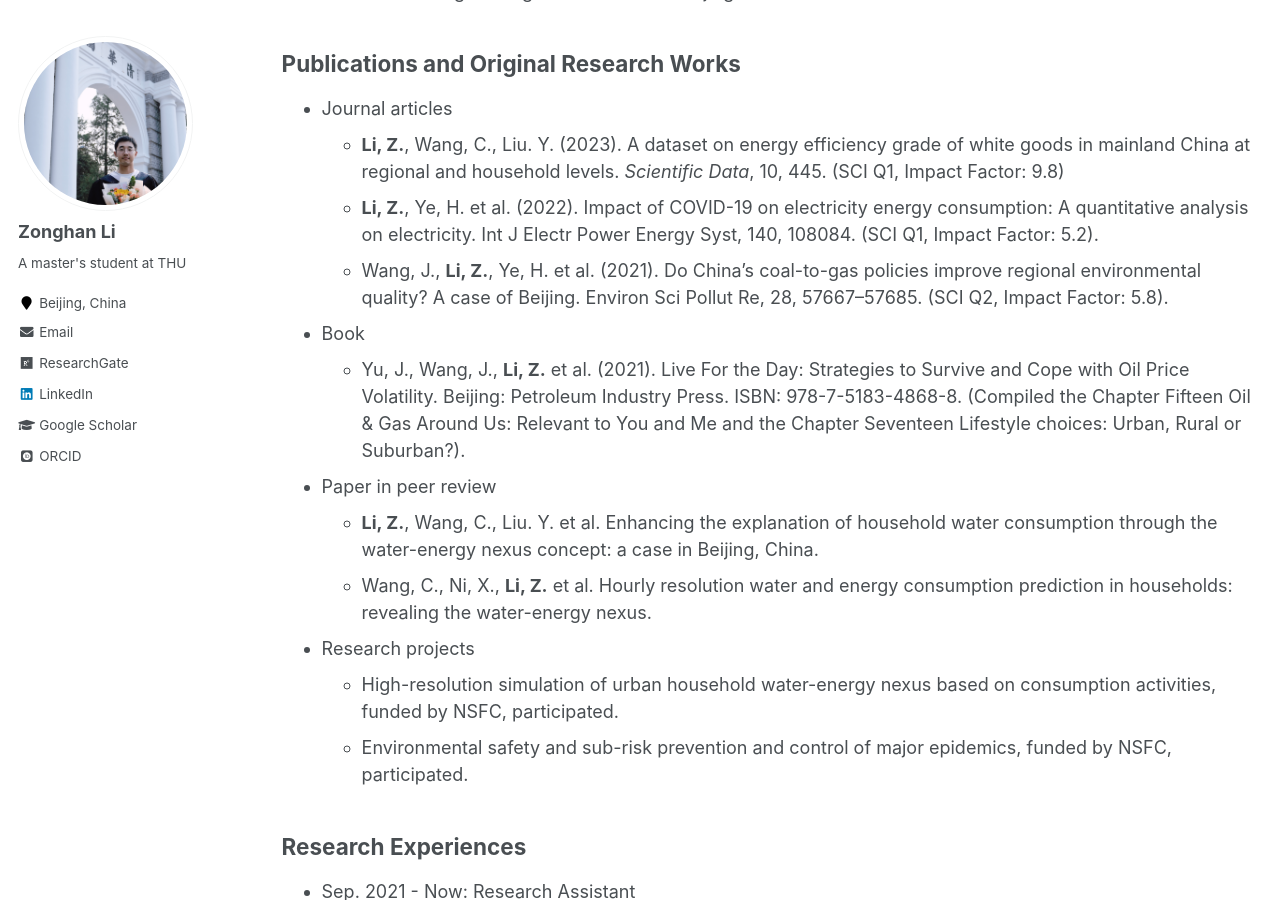
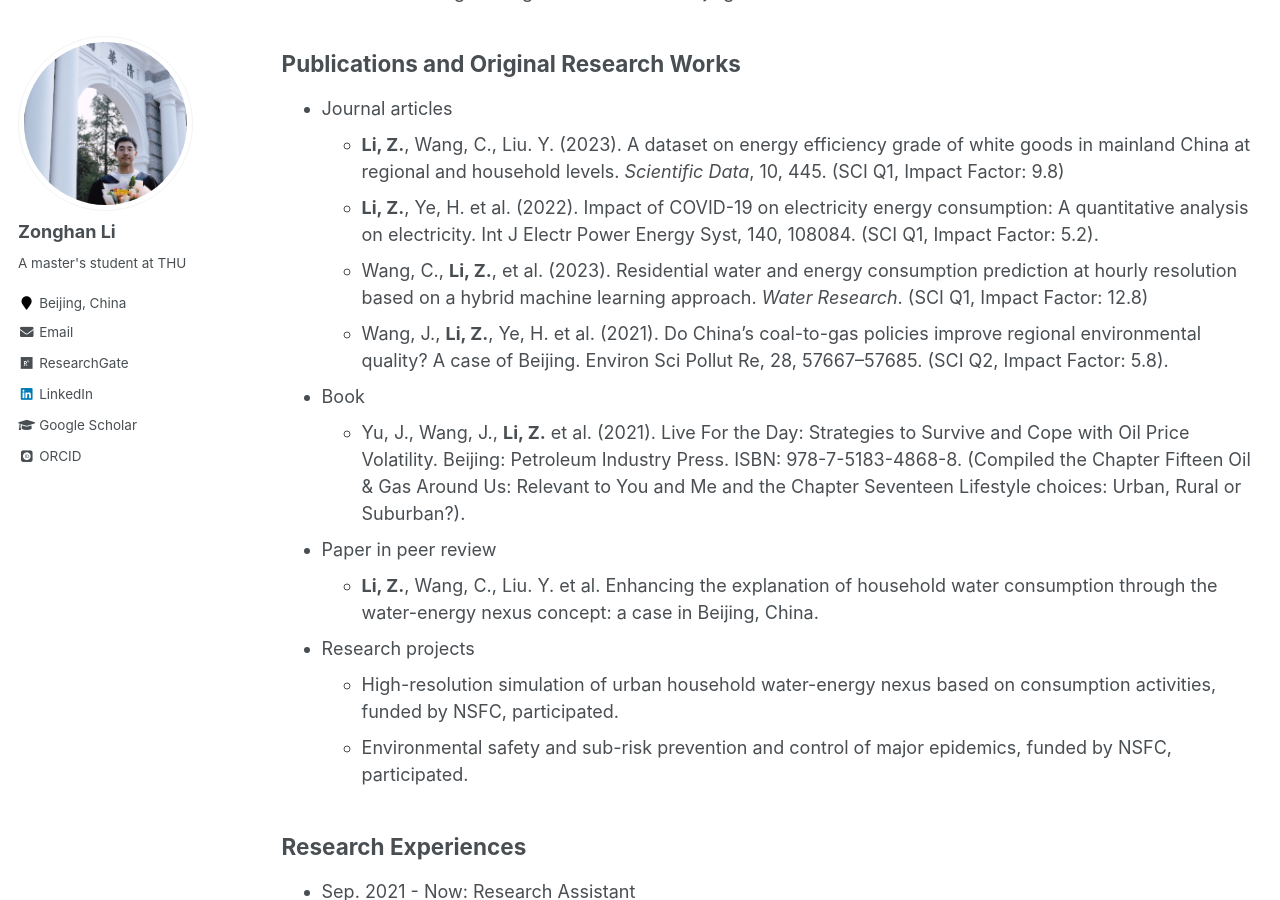
Before and after one commit to lzh3278/lzh.github.io, a Jekyll site: the page built from _pages/cv.md, in a window 1280 px wide and 900 px high, scrolled down 1223 px. Built offline with Jekyll 4.4.1, drawn with Linux system fonts in a browser that asks for light colours; some web fonts are replaced.

Commit message:
Update cv.md

```diff
--- a/_pages/cv.md
+++ b/_pages/cv.md
@@ -43,12 +43,12 @@ Publications and Original Research Works
 * Journal articles
     * **Li, Z.**, Wang, C., Liu. Y. (2023). A dataset on energy efficiency grade of white goods in mainland China at regional and household levels. *Scientific Data*, 10, 445. (SCI Q1, Impact Factor: 9.8)
     * **Li, Z.**, Ye, H. et al. (2022). Impact of COVID-19 on electricity energy consumption: A quantitative analysis on electricity. Int J Electr Power Energy Syst, 140, 108084. (SCI Q1, Impact Factor: 5.2).
+    * Wang, C., **Li, Z.**, et al. (2023). Residential water and energy consumption prediction at hourly resolution based on a hybrid machine learning approach. *Water Research*. (SCI Q1, Impact Factor: 12.8)
     * Wang, J., **Li, Z.**, Ye, H. et al. (2021). Do China’s coal-to-gas policies improve regional environmental quality? A case of Beijing. Environ Sci Pollut Re, 28, 57667–57685. (SCI Q2, Impact Factor: 5.8).
 * Book
     * Yu, J., Wang, J., **Li, Z.** et al. (2021). Live For the Day: Strategies to Survive and Cope with Oil Price Volatility. Beijing: Petroleum Industry Press. ISBN: 978-7-5183-4868-8. (Compiled the Chapter Fifteen Oil & Gas Around Us: Relevant to You and Me and the Chapter Seventeen Lifestyle choices: Urban, Rural or Suburban?).
 * Paper in peer review
     * **Li, Z.**, Wang, C., Liu. Y. et al. Enhancing the explanation of household water consumption through the water-energy nexus concept: a case in Beijing, China.
-    * Wang, C., Ni, X., **Li, Z.** et al. Hourly resolution water and energy consumption prediction in households: revealing the water-energy nexus.
 * Research projects
     * High-resolution simulation of urban household water-energy nexus based on consumption activities, funded by NSFC, participated.
     * Environmental safety and sub-risk prevention and control of major epidemics, funded by NSFC, participated.
```
